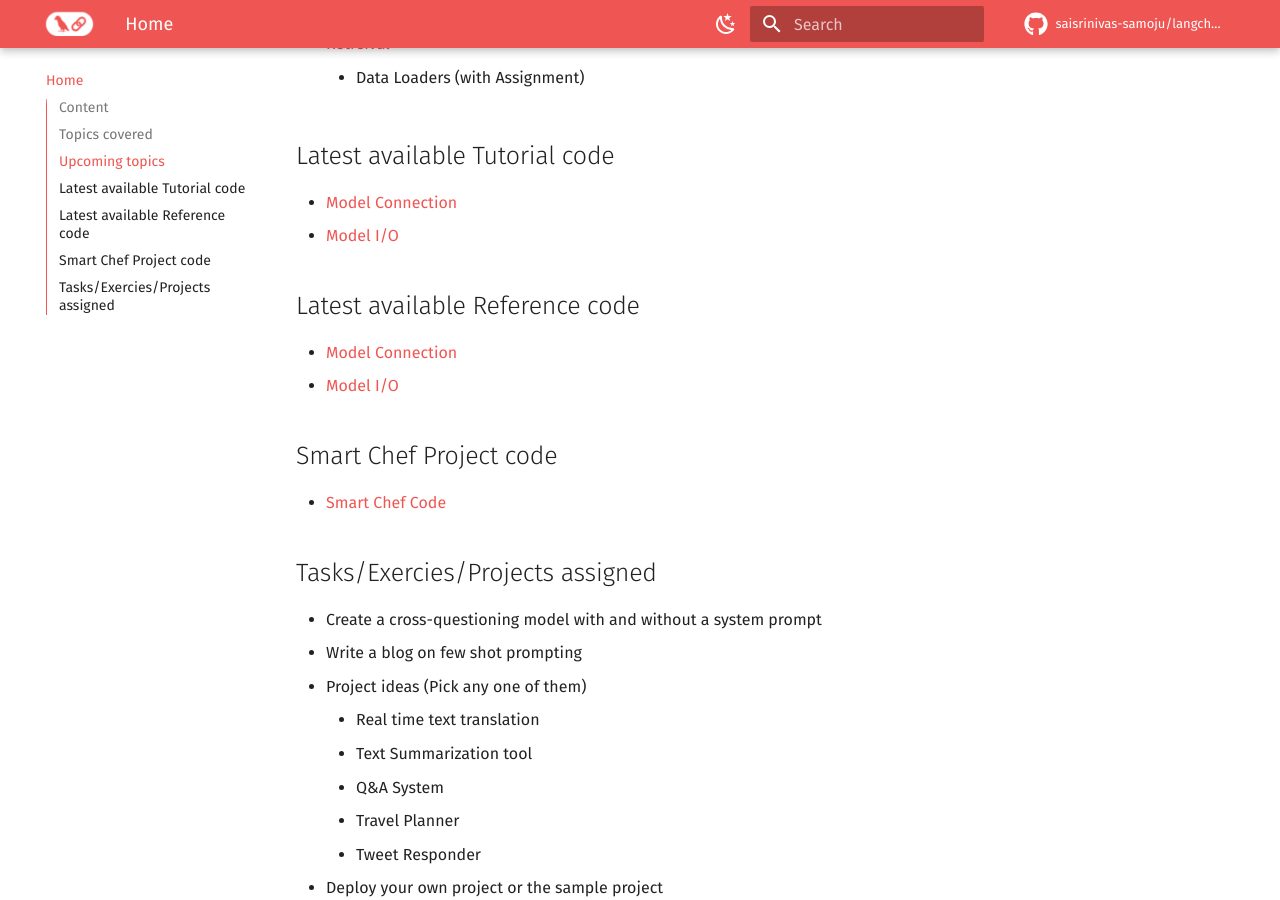
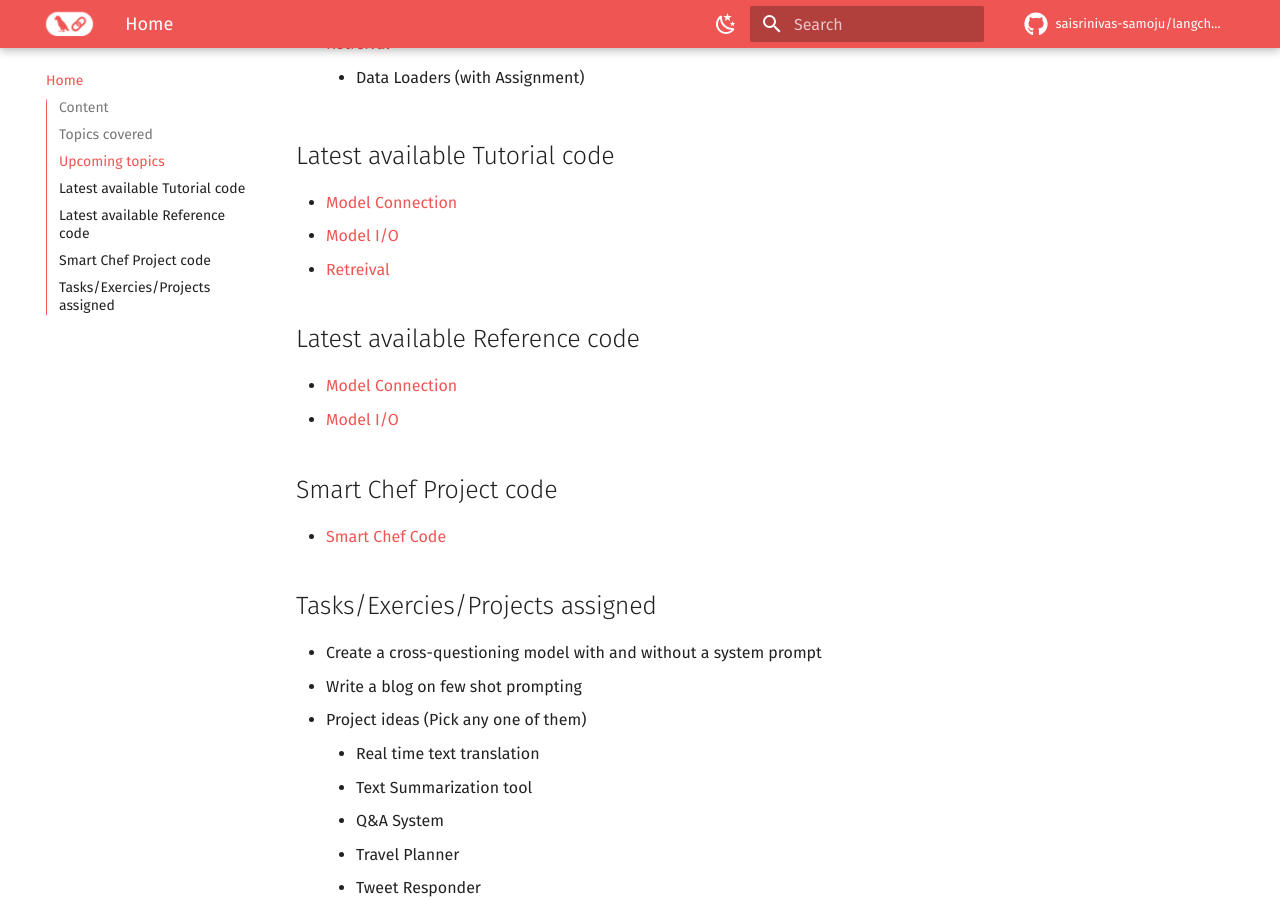
Before and after one commit to saisrinivas-samoju/langchain_training, an MkDocs documentation site: the page built from docs/index.md, in a window 1280 px wide and 900 px high, scrolled down 1269 px. Built offline with MkDocs 1.6.1 and Material for MkDocs 9.7.7, drawn with Linux system fonts in a browser that asks for light colours; comment, search, counter and statistics services are not loaded.

Commit message:
Add Retrieval part II tutorial notebook hyperlink to the homepage

```diff
--- a/docs/index.md
+++ b/docs/index.md
@@ -45,6 +45,7 @@
 
 * [Model Connection](https://github.com/saisrinivas-samoju/langchain_training/blob/main/tutorials/model_connection.ipynb)
 * [Model I/O](https://github.com/saisrinivas-samoju/langchain_training/blob/main/tutorials/model_io.ipynb)
+* [Retreival](https://github.com/saisrinivas-samoju/langchain_training/blob/main/tutorials/retrieval.ipynb)
 
 ## Latest available Reference code
 
```
